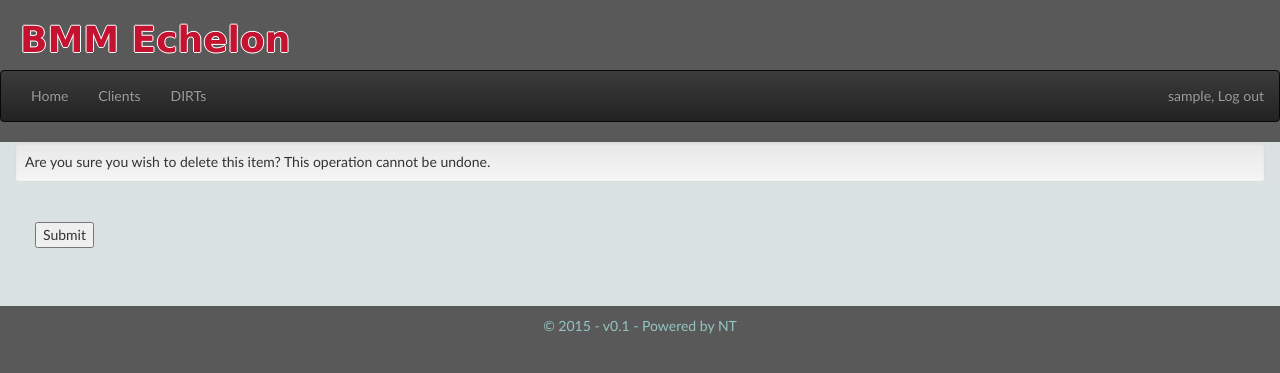
After one commit to nevtum/hivemind, a Django app: a page that uses src/dirts/templates/delete_confirmation.html in a window 1280 px wide. The commit adds this page. Shown: the top 373 px of the page. Run offline with Django 3.2, Linux system fonts and the light colour scheme; the visitor is signed in with stand-in values (Sample User, id 1); some libraries are stand-ins or nearby versions.

Commit message:
added delete confirmation page

```diff
--- a/src/dirts/services/dirt_manager.py
+++ b/src/dirts/services/dirt_manager.py
@@ -79,3 +79,6 @@ def close_dirt(dirt_id, user):
     entry.short_desc = "DIRT closed."
     entry.submitter = user
     entry.save()
+
+def delete_dirt(dirt_id):
+    raise NotImplemented()
--- /dev/null
+++ b/src/dirts/templates/delete_confirmation.html
@@ -0,0 +1,18 @@
+{% extends "base.html" %}
+
+{% block content %}
+
+<div id="content">
+  <div class="container-fluid">
+      <div class="well well-sm">
+
+      Are you sure you wish to delete this item? This operation cannot be undone.
+      </div>
+    <form class="myform" action="{% url 'dirt-delete-url' id %}" method="post">
+      {% csrf_token %}
+      <input type="submit" value="Submit" />
+    </form>
+  </div>
+</div>
+
+{% endblock %}
--- a/src/dirts/templates/detail.html
+++ b/src/dirts/templates/detail.html
@@ -16,7 +16,7 @@
               <li><a href="{% url 'dirt-close-url' dirt.id %}">Close</a></li>
               {% else %}
               <li><a href="#">Re-open</a></li>
-              <li><a href="#">Delete</a></li>
+              <li><a href="{% url 'dirt-delete-url' dirt.id %}">Delete</a></li>
               {% endif %}
             </ul>
           </div>
--- a/src/dirts/urls.py
+++ b/src/dirts/urls.py
@@ -6,4 +6,5 @@ urlpatterns = [
     url(r'^detail/(?P<dirt_id>[0-9]+?)/$', 'dirts.views.detail', name='dirt-detail-url'),
     url(r'^amend/(?P<dirt_id>[0-9]+?)/$', 'dirts.views.amend', name='dirt-amend-url'),
     url(r'^close/(?P<dirt_id>[0-9]+?)/$', 'dirts.views.close', name='dirt-close-url'),
+    url(r'^delete/(?P<dirt_id>[0-9]+?)/$', 'dirts.views.delete', name='dirt-delete-url'),
 ]
--- a/src/dirts/views.py
+++ b/src/dirts/views.py
@@ -47,6 +47,15 @@ def close(request, dirt_id):
     dirt_manager.close_dirt(dirt_id, request.user)
     return redirect('dirt-detail-url', dirt_id)
 
+@login_required(login_url='/login/')
+def delete(request, dirt_id):
+    if request.method == 'GET':
+        return render(request, 'delete_confirmation.html', {'id': dirt_id})
+
+    # otherwise post
+    dirt_manager.delete_dirt(dirt_id)
+    return redirect('dirts-landing-url')
+
 def _create_args(request):
     return {
         'project_code': request.POST['project_code'],
```
